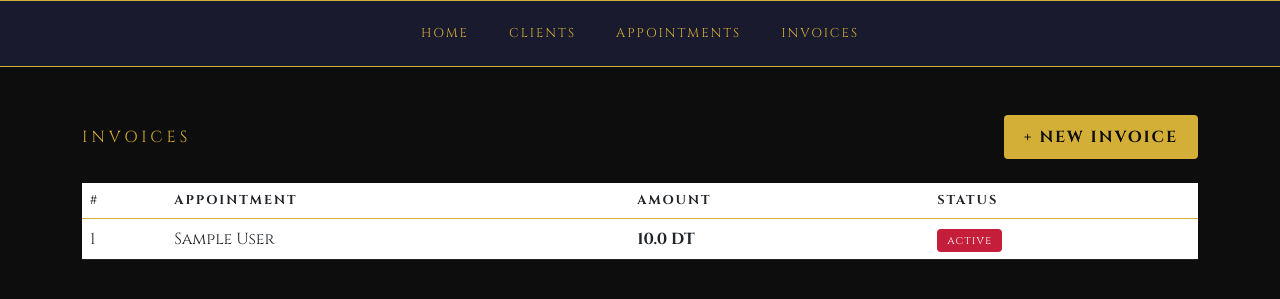
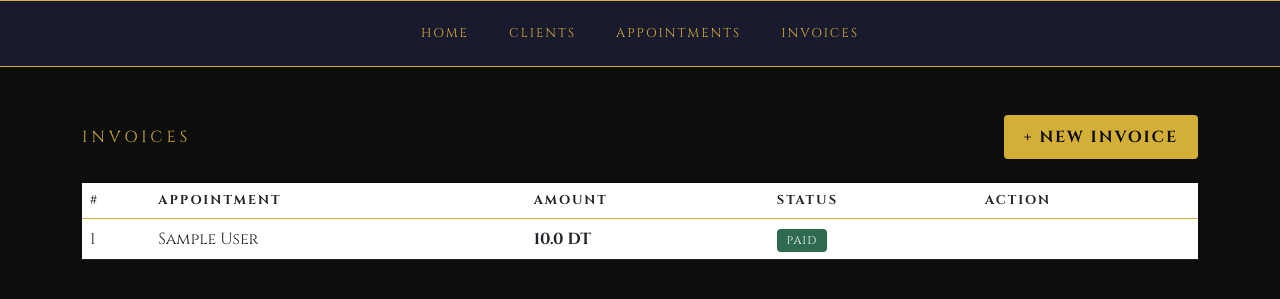
Before and after one commit to raafetghabri1-ai/amilcar-project, a Flask app: page /invoices in a window 1280 px wide. Shown: the part 234-533 px from the top of the page. Run offline with Flask 3, Linux system fonts and the light colour scheme; tables that the repository leaves empty hold one stand-in row (values such as "Sample post").

Commit message:
إضافة نظام تغيير حالة الفاتورة UNPAID → PAID

```diff
--- a/app.py
+++ b/app.py
@@ -64,5 +64,14 @@ def new_invoice():
         add_invoice(appointment_id, float(amount))
         return redirect("/invoices")
     return render_template("add_invoice.html")
+
+@app.route("/pay_invoice/<int:invoice_id>")
+def pay_invoice(invoice_id):
+    from database.db import connect
+    conn = connect()
+    conn.execute("UPDATE invoices SET status = 'paid' WHERE id = ?", (invoice_id,))
+    conn.commit()
+    conn.close()
+    return redirect("/invoices")
 if __name__ == '__main__':
     app.run(debug=True)
--- a/templates/invoices.html
+++ b/templates/invoices.html
@@ -46,14 +46,25 @@
             <a href="/add_invoice" class="btn btn-gold">+ NEW INVOICE</a>
         </div>
         <table class="table">
-            <thead><tr><th>#</th><th>APPOINTMENT</th><th>AMOUNT</th><th>STATUS</th></tr></thead>
+            <thead><tr><th>#</th><th>APPOINTMENT</th><th>AMOUNT</th><th>STATUS</th><th>ACTION</th></tr></thead>
             <tbody>
             {% for inv in invoices %}
             <tr>
                 <td>{{ inv[0] }}</td>
                 <td>{{ inv[1] }}</td>
                 <td class="amount">{{ inv[5] }} DT</td>
-                <td><span class="badge-unpaid">{{ inv[6] }}</span></td>
+                <td>
+                {% if inv[6] == "unpaid" %}
+                <span class="badge-unpaid">UNPAID</span>
+                {% else %}
+                <span class="badge-paid">PAID</span>
+                {% endif %}
+                </td>
+                <td>
+                {% if inv[6] == "unpaid" %}
+                <a href="/pay_invoice/{{ inv[0] }}" class="btn btn-gold" style="font-size:0.7rem;padding:5px 10px;">MARK AS PAID</a>
+                {% endif %}
+                </td>
             </tr>
             {% endfor %}
             </tbody>
```
